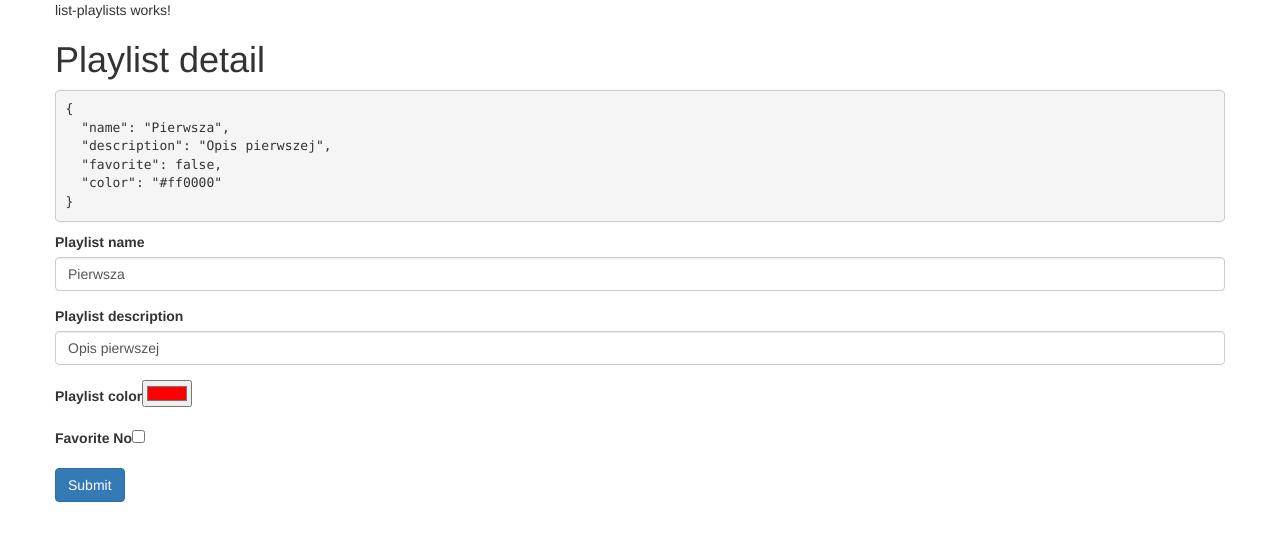
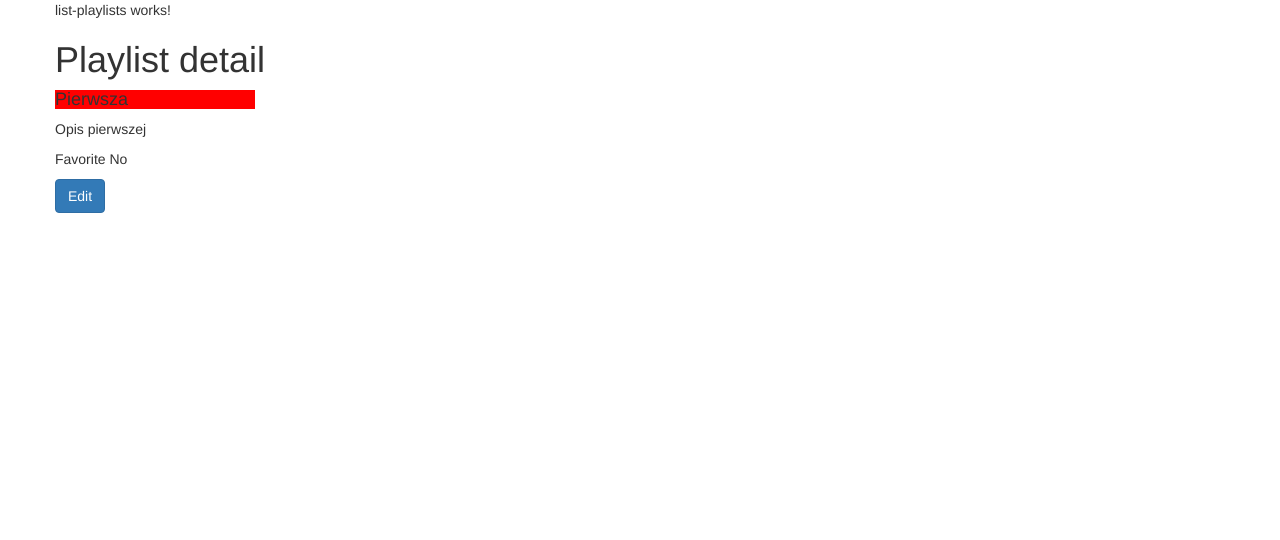
Before and after one commit to j-bogacz/AngularTraining, an Angular app in the folder spotfyy/: page / in a window 1280 px wide. Shown: the top 540 px of the page. Built offline with nearby package versions, Linux system fonts and the light colour scheme.

Commit message:
showhide

```diff
--- a/spotfyy/src/app/detail-playlist/detail-playlist.component.html
+++ b/spotfyy/src/app/detail-playlist/detail-playlist.component.html
@@ -1,9 +1,16 @@
 <h1>{{title}}</h1>
 
-<pre>{{playlist | json}}</pre>
+<div class="card" style="width: 20rem;">
+  <div class="card-body">
+    <h4 class="card-title"  [style.background-color]="playlist.color">{{playlist.name}}</h4>
+    <p class="card-text">{{playlist.description}}</p>
+    <p>Favorite {{playlist.favorite? 'Yes' : 'No'}}</p>
+    <a href="#" class="btn btn-primary" (click)="showHide = !showHide">Edit</a>
+  </div>
+</div>
 
-<form>
-  <div class="form-group">
+<form *ngIf="showHide">
+  <div class="form-group" >
     <label for="nameInput">Playlist name</label>
     <input type="text" class="form-control" id="nameInput" aria-describedby="emailHelp" placeholder="Enter name"
            name="nameInp"
@@ -25,5 +32,5 @@
     <input type="checkbox" id="favoriteCbx" name="favoriteCb"
            [(ngModel)]="playlist.favorite"/>
   </div>
-  <button type="submit" class="btn btn-primary">Submit</button>
+  <button type="submit" class="btn btn-primary" (click)="showHide = false">Submit</button>
 </form>
--- a/spotfyy/src/app/detail-playlist/detail-playlist.component.ts
+++ b/spotfyy/src/app/detail-playlist/detail-playlist.component.ts
@@ -20,6 +20,7 @@ export class DetailPlaylistComponent implements OnInit {
     favorite: false,
     color: '#ff0000'
   }
+  showHide : boolean = false;
   //playlistName : string = 'Pierwsza';
   //playlistDescription : string = 'Opis pierwszej';
   //playlistColor : string = '#ff0000';
```
